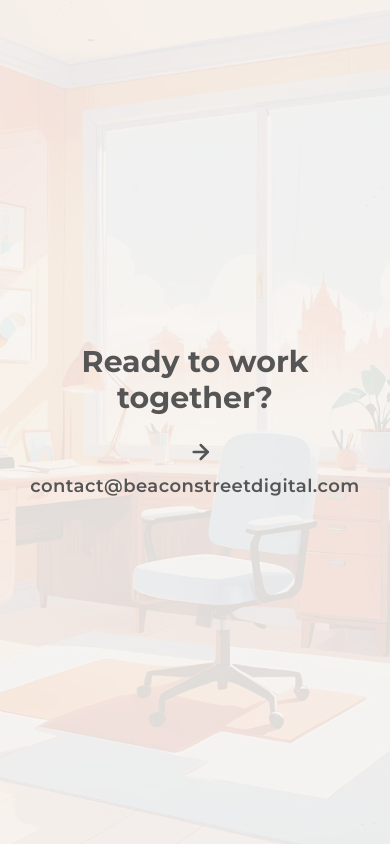
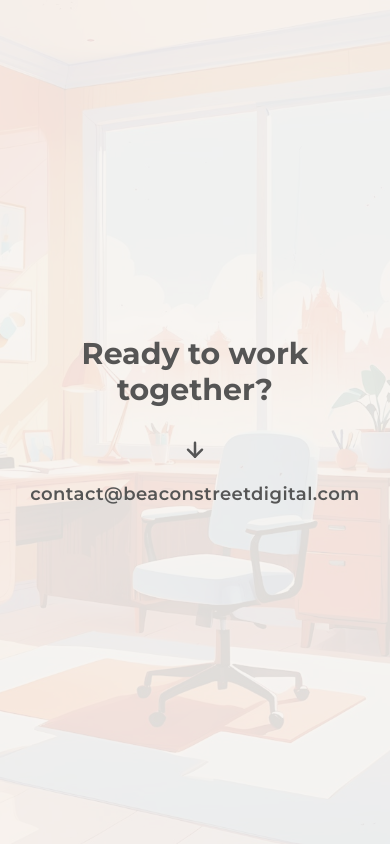
Before and after one commit to beaconstreet/BeaconStreetDigital.com, a Next.js app: page / in a window 390 px wide. Shown: the part 2963-3807 px from the top of the page. Built offline with nearby package versions, Linux system fonts and the light colour scheme; a web font is replaced by a local one.

Commit message:
fixing email address arrow

```diff
--- a/src/components/sections/Contact.tsx
+++ b/src/components/sections/Contact.tsx
@@ -52,9 +52,10 @@
             Ready to work together?
           </motion.h2>
 
-          <div className="flex flex-wrap items-center justify-center gap-2 md:gap-4 secondary-text">
-            {/* Always show arrow for debugging */}
-            <motion.div>
+          <div className="flex flex-col sm:flex-row items-center justify-center gap-2 md:gap-4 secondary-text">
+            {/* Arrow pointing down only on very small screens (<430px) */}
+            <motion.div className="mb-4 sm:mb-0">
+              {/* Small mobile down arrow (only for screens <430px) */}
               <motion.svg
                 xmlns="http://www.w3.org/2000/svg"
                 width="24"
@@ -65,6 +66,32 @@
                 strokeWidth="2.5"
                 strokeLinecap="round"
                 strokeLinejoin="round"
+                className="block sm:hidden" // Show only on very small screens (<430px)
+                animate={{
+                  y: [0, 10, 0], // Animate up and down
+                }}
+                transition={{
+                  duration: 1,
+                  repeat: Infinity,
+                  repeatType: "loop",
+                }}
+              >
+                <line x1="12" y1="5" x2="12" y2="19"></line>
+                <polyline points="19 12 12 19 5 12"></polyline>
+              </motion.svg>
+
+              {/* Right arrow for larger screens (≥430px) */}
+              <motion.svg
+                xmlns="http://www.w3.org/2000/svg"
+                width="24"
+                height="24"
+                viewBox="0 0 24 24"
+                fill="none"
+                stroke="currentColor"
+                strokeWidth="2.5"
+                strokeLinecap="round"
+                strokeLinejoin="round"
+                className="hidden sm:block" // Show on screens ≥430px
                 animate={{
                   x: [0, 10, 0],
                 }}
@@ -79,10 +106,10 @@
               </motion.svg>
             </motion.div>
 
-            {/* Force visibility for email */}
+            {/* Email address */}
             <motion.a
-              initial={{ opacity: 1, y: 0 }} // Force visible initially
-              animate={{ opacity: 1, y: 0 }} // Always visible
+              initial={{ opacity: 1, y: 0 }}
+              animate={{ opacity: 1, y: 0 }}
               href="mailto:contact@beaconstreetdigital.com"
               className="secondary-text email-shrink tracking-wide font-semibold text-lg md:text-2xl break-all md:break-normal no-underline hover:no-underline hover-accent-color transition-colors duration-200"
               style={{ textDecoration: "none" }}
```
